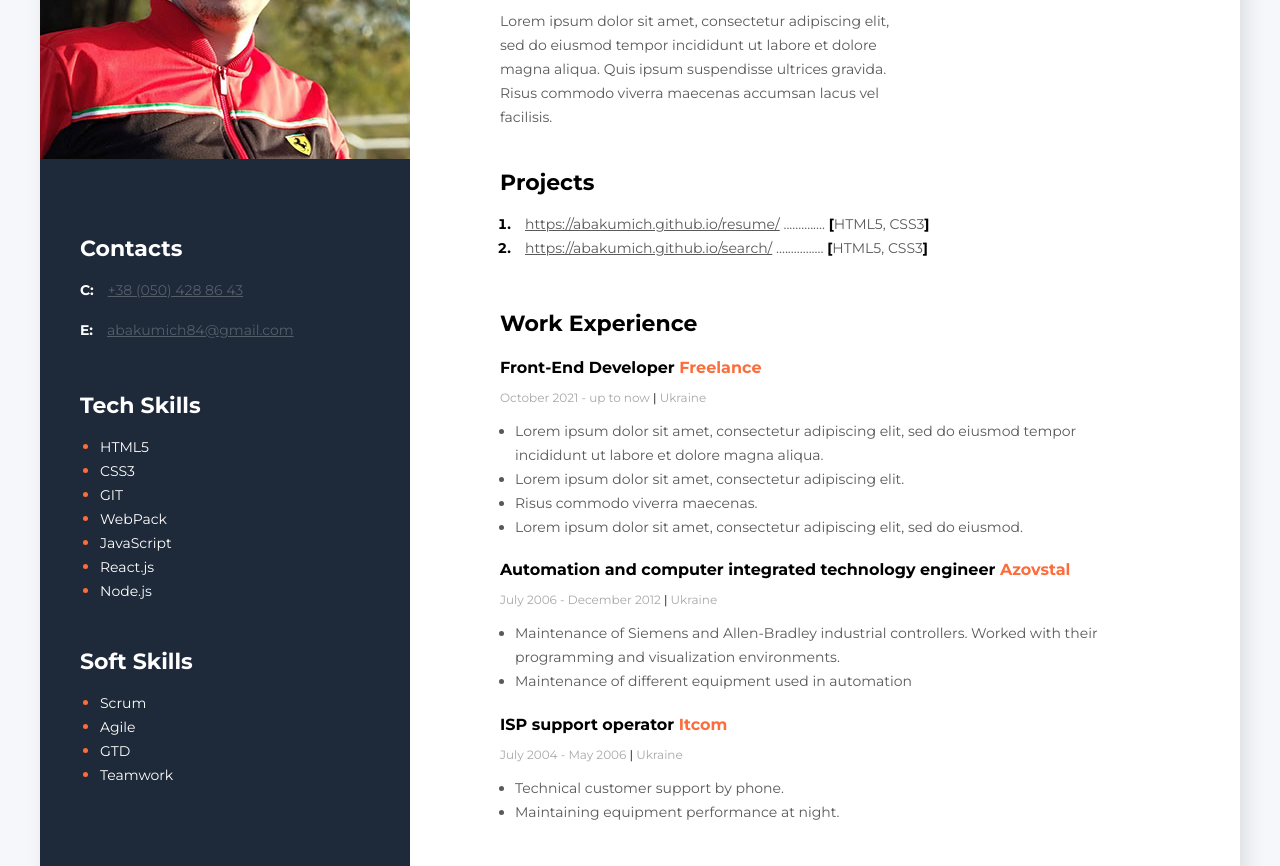
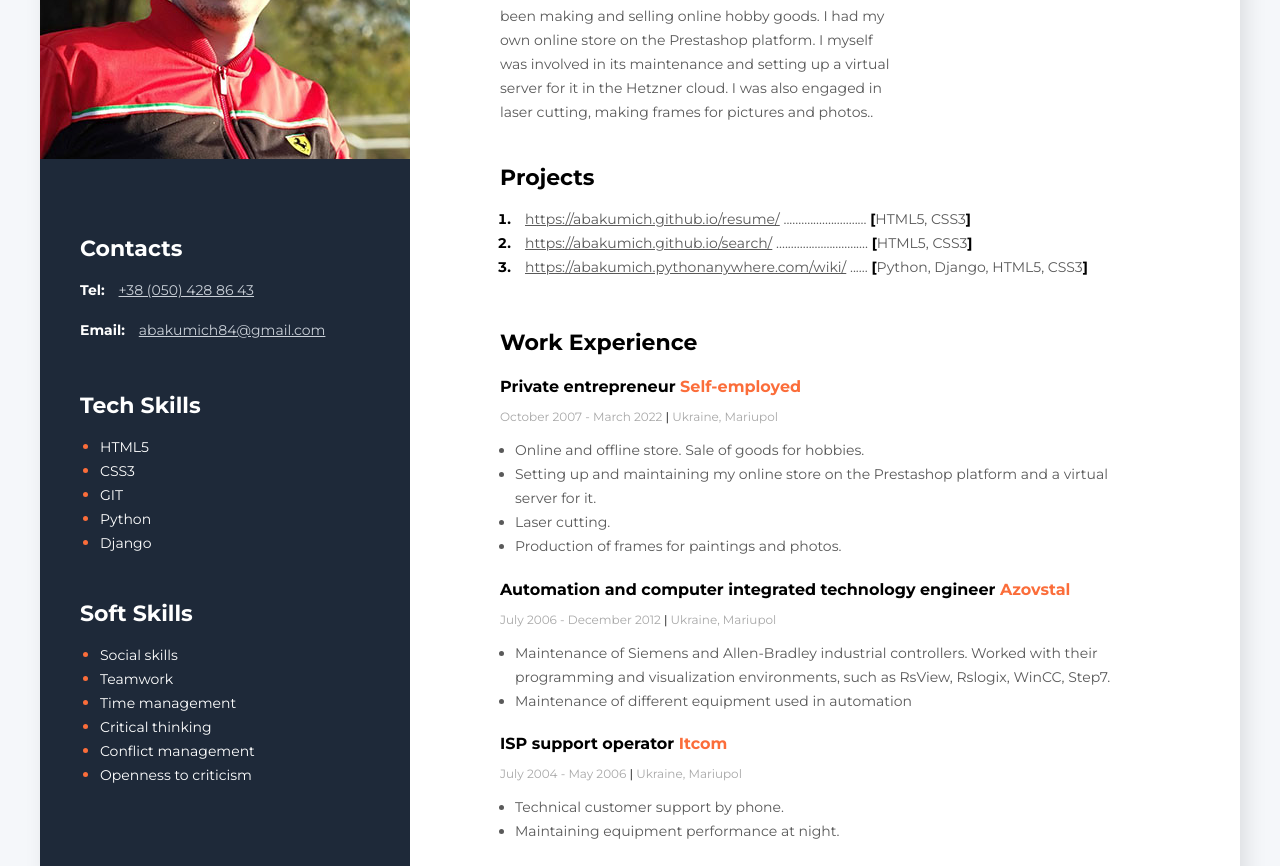
Before and after one commit to abakumich/resume, a plain HTML site: page index.html in a window 1280 px wide. Shown: the part 243-1109 px from the top of the page. Drawn offline with Linux system fonts and the light colour scheme.

Commit message:
first commit

```diff
--- a/index.html
+++ b/index.html
@@ -17,15 +17,14 @@
         <div class="main-content">
             <!-- about user -->
             <div class="about">
-                <h2 class="about-position">
-                    Front-End Developer
-                </h2>
                 <h1 class="about-name">
                     Andrey Isaev
                 </h1>
                 <p class="about-description">
-                    Lorem ipsum dolor sit amet, consectetur adipiscing elit, sed do eiusmod tempor incididunt ut labore et dolore magna
-                    aliqua. Quis ipsum suspendisse ultrices gravida. Risus commodo viverra maecenas accumsan lacus vel facilisis.
+                    Before the start of the war, for the last few years I had been making and selling online hobby goods. I had
+                    my own online store on the Prestashop platform. I myself was involved in its maintenance and setting up a virtual server
+                    for it in the Hetzner cloud.
+                    I was also engaged in laser cutting, making frames for pictures and photos..
                 </p>
             </div>
             <!-- projects -->
@@ -37,13 +36,19 @@
                     <li class="project-item">
                         <span class="project">
                             <a class="project-link" href="https://abakumich.github.io/resume/">https://abakumich.github.io/resume/</a>
-                        .............. <span class="project-bracket">[</span>HTML5, CSS3<span class="project-bracket">]</span>
+                        ............................ <span class="project-bracket">[</span>HTML5, CSS3<span class="project-bracket">]</span>
                         </span>
                     </li>
                     <li class="project-item">
                         <span class="project">
                             <a class="project-link" href="https://abakumich.github.io/search/">https://abakumich.github.io/search/</a>
-                            ................ <span class="project-bracket">[</span>HTML5, CSS3<span class="project-bracket">]</span>
+                            ............................... <span class="project-bracket">[</span>HTML5, CSS3<span class="project-bracket">]</span>
+                        </span>
+                    </li>
+                    <li class="project-item">
+                        <span class="project">
+                            <a class="project-link" href="https://abakumich.pythonanywhere.com/wiki/">https://abakumich.pythonanywhere.com/wiki/</a>
+                            ...... <span class="project-bracket">[</span>Python, Django, HTML5, CSS3<span class="project-bracket">]</span>
                         </span>
                     </li>
                 </ol>
@@ -56,25 +61,23 @@
                 <!-- company 1 -->
                 <div>
                     <h4 class="work-position">
-                        Front-End Developer <span class="organization">Freelance</span>
+                        Private entrepreneur <span class="organization">Self-employed</span>
                     </h4>
                     <p class="period">
-                        October 2021 - up to now <span class="line">|</span> Ukraine
+                        October 2007 - March 2022 <span class="line">|</span> Ukraine, Mariupol
                     </p>
                     <ul class="work-list">
                         <li class="work-list-item">
-                            Lorem ipsum dolor sit amet, consectetur adipiscing elit, sed do eiusmod tempor incididunt ut labore et
-                            dolore magna
-                            aliqua.
+                            Online and offline store. Sale of goods for hobbies.
                         </li>
                         <li class="work-list-item">
-                            Lorem ipsum dolor sit amet, consectetur adipiscing elit.
+                            Setting up and maintaining my online store on the Prestashop platform and a virtual server for it.
                         </li>
                         <li class="work-list-item">
-                            Risus commodo viverra maecenas.
+                            Laser cutting.
                         </li>
                         <li class="work-list-item">
-                            Lorem ipsum dolor sit amet, consectetur adipiscing elit, sed do eiusmod.
+                            Production of frames for paintings and photos.
                         </li>
                     </ul>
                 </div>
@@ -84,12 +87,14 @@
                         Automation and computer integrated technology engineer <span class="organization">Azovstal</span>
                     </h4>
                     <p class="period">
-                        July 2006 - December 2012 <span class="line">|</span> Ukraine
+                        July 2006 - December 2012 <span class="line">|</span> Ukraine, Mariupol
                     </p>
                     <ul class="work-list">
                         <li class="work-list-item">
                             Maintenance of Siemens and Allen-Bradley industrial controllers.
-                            Worked with their programming and visualization environments.
+                            Worked with their programming and visualization environments, such as
+                            RsView, Rslogix, WinCC, Step7.
+
                         </li>
                         <li class="work-list-item">
                             Maintenance of different equipment used in automation
@@ -102,7 +107,7 @@
                         ISP support operator <span class="organization">Itcom</span>
                     </h4>
                     <p class="period">
-                        July 2004 - May 2006 <span class="line">|</span> Ukraine
+                        July 2004 - May 2006 <span class="line">|</span> Ukraine, Mariupol
                     </p>
                     <ul class="work-list">
                         <li class="work-list-item">
@@ -120,7 +125,7 @@
                 <h4 class="education-name">Priazovsky State Technical University</h4>
                 <h4 class="education-speciality">Automation and computer integrated technology engineer</h4>
                 <p class="period">
-                    September 2001 - June 2006 <span class="line">|</span> Ukraine
+                    September 2001 - June 2006 <span class="line">|</span> Ukraine, Mariupol
                 </p>
             </div>
         </div>
@@ -134,11 +139,11 @@
                 </h3>
                 <div>
                     <p>
-                        <span class="contacts-type">C: </span>
+                        <span class="contacts-type">Tel: </span>
                         <a class="contacts-link" href="tel:+380504288643">+38 (050) 428 86 43</a>
                     </p>
                     <p>
-                        <span class="contacts-type">E: </span>
+                        <span class="contacts-type">Email: </span>
                         <a class="contacts-link" href="mailto:abakumich84@gmail.com">abakumich84@gmail.com</a>
                     </p>
                 </div>
@@ -153,10 +158,8 @@
                         <li class="tech-skills-item"><span class="tech-skills-text">HTML5</span></li>
                         <li class="tech-skills-item"><span class="tech-skills-text">CSS3</span></li>
                         <li class="tech-skills-item"><span class="tech-skills-text">GIT</span></li>
-                        <li class="tech-skills-item"><span class="tech-skills-text">WebPack</span></li>
-                        <li class="tech-skills-item"><span class="tech-skills-text">JavaScript</span></li>
-                        <li class="tech-skills-item"><span class="tech-skills-text">React.js</span></li>
-                        <li class="tech-skills-item"><span class="tech-skills-text">Node.js</span></li>
+                        <li class="tech-skills-item"><span class="tech-skills-text">Python</span></li>
+                        <li class="tech-skills-item"><span class="tech-skills-text">Django</span></li>
                     </ul>
                 </div>
             </div>
@@ -167,10 +170,12 @@
                 </h3>
                 <div>
                     <ul class="soft-skills-list">
-                        <li class="soft-skills-item"><span class="soft-skills-text">Scrum</span></li>
-                        <li class="soft-skills-item"><span class="soft-skills-text">Agile</span></li>
-                        <li class="soft-skills-item"><span class="soft-skills-text">GTD</span></li>
+                        <li class="soft-skills-item"><span class="soft-skills-text">Social skills</span></li>
                         <li class="soft-skills-item"><span class="soft-skills-text">Teamwork</span></li>
+                        <li class="soft-skills-item"><span class="soft-skills-text">Time management</span></li>
+                        <li class="soft-skills-item"><span class="soft-skills-text">Critical thinking</span></li>
+                        <li class="soft-skills-item"><span class="soft-skills-text">Conflict management</span></li>
+                        <li class="soft-skills-item"><span class="soft-skills-text">Openness to criticism</span></li>
                     </ul>
                 </div>
             </div>
--- a/styles/styles.css
+++ b/styles/styles.css
@@ -185,7 +185,7 @@ body{
     font-weight: 400;
     font-size: 14px;
     line-height: 24px;
-    color: #565E6A;
+    color: #c9cfd7;
 }
 .tech-skills-list, .soft-skills-list{
     color: white;
```
